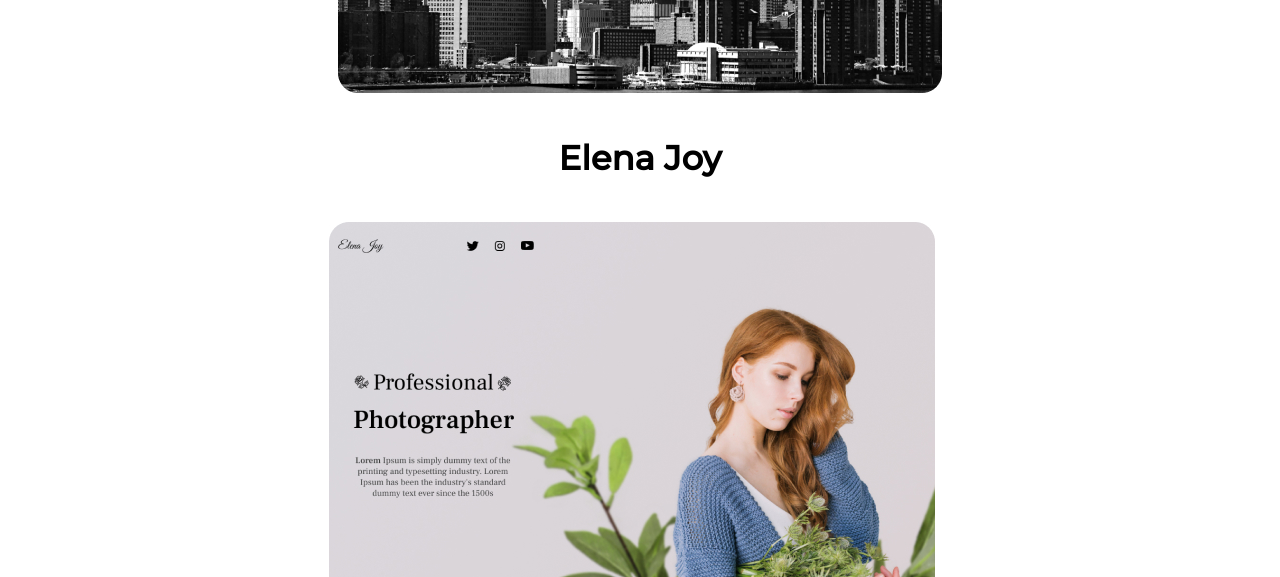
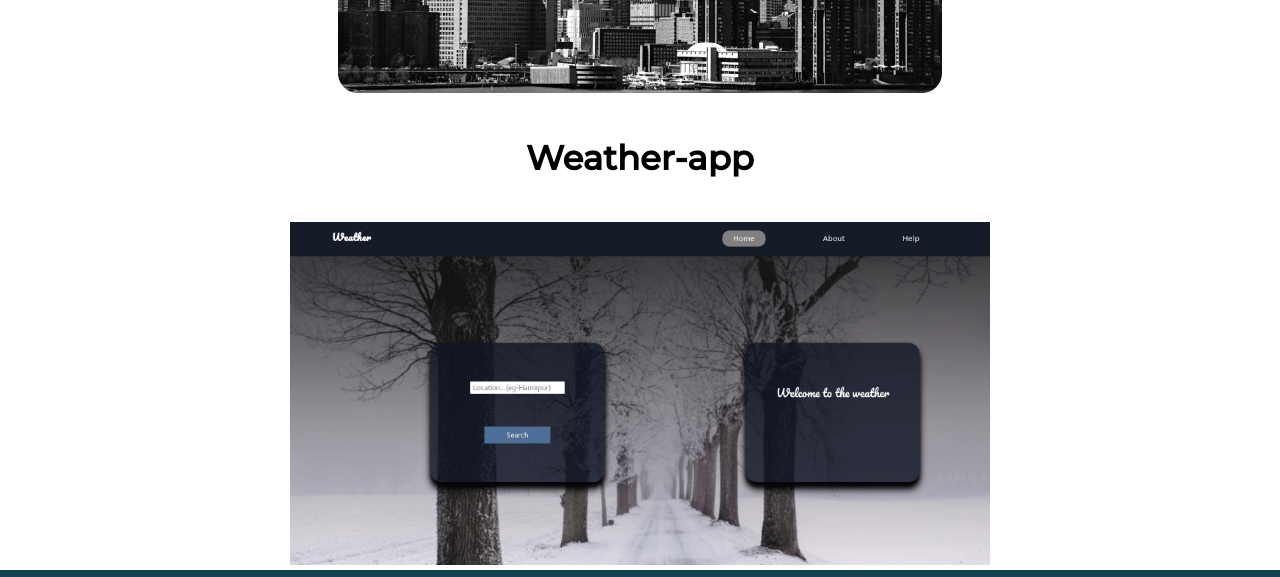
Before and after one commit to carbonix/Porfolio, a plain HTML site: page projects/index.html in a window 1280 px wide. Shown: the part 600-1177 px from the top of the page. Drawn offline with Linux system fonts and the light colour scheme.

Commit message:
Add new project

```diff
--- a/projects/index.html
+++ b/projects/index.html
@@ -30,8 +30,8 @@
             <img src="../img/travelly.jpg" alt="travelly-project">
         </div>
         <div class="elena">
-            <h2>Elena Joy</h2>
-            <img src="../img/elena-joy.jpg" alt="elena-project">
+            <h2>Weather-app</h2>
+            <a href="https://carbonix-weather.herokuapp.com/"><img src="/img/weather.png" alt="weather project" width="700px" height="100%"></a>
         </div>
     </section>
     <footer>
```
Also changed, not shown: img/weather.png (added), style/_projects.scss (line endings or trailing spaces).
